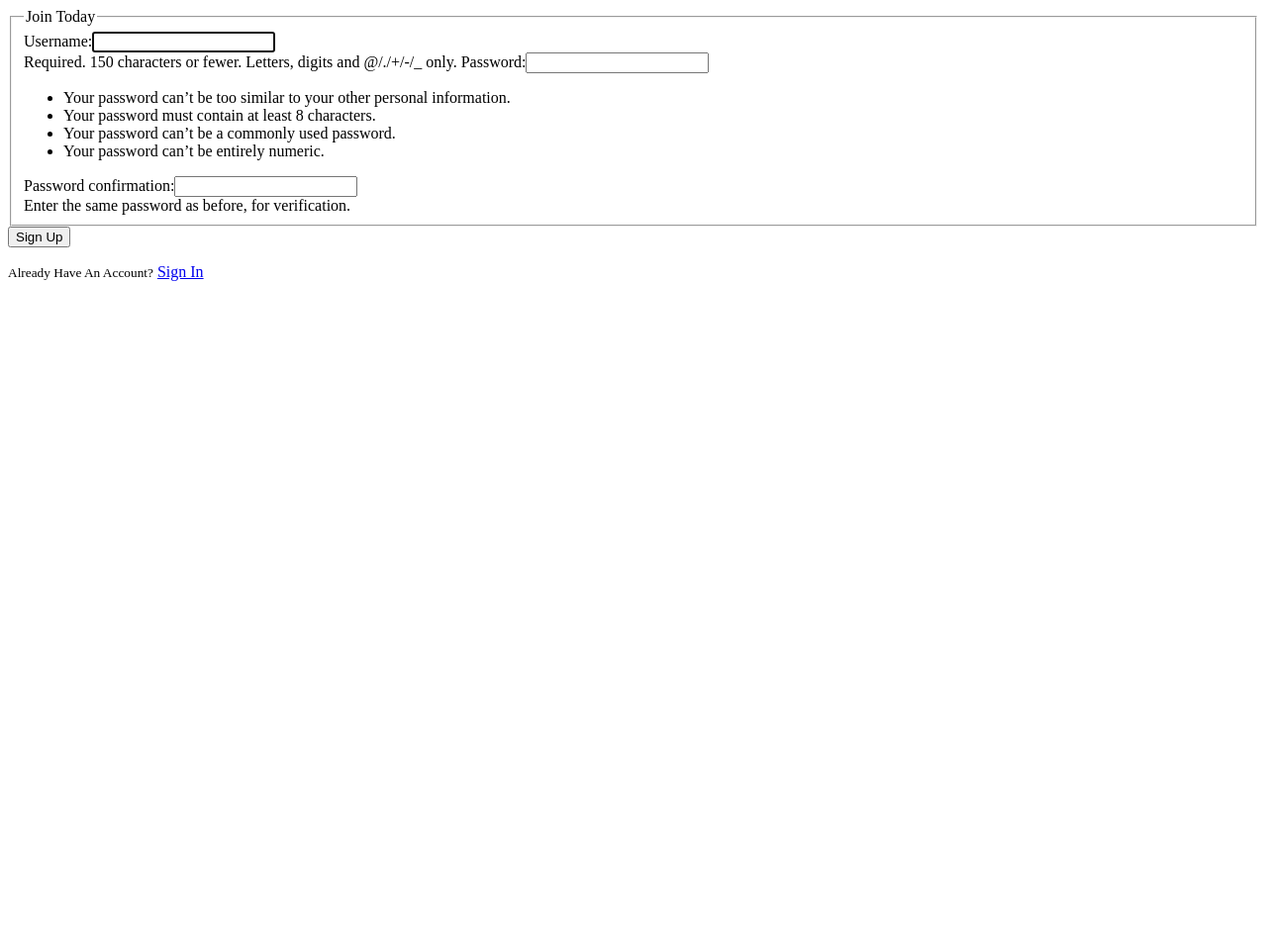
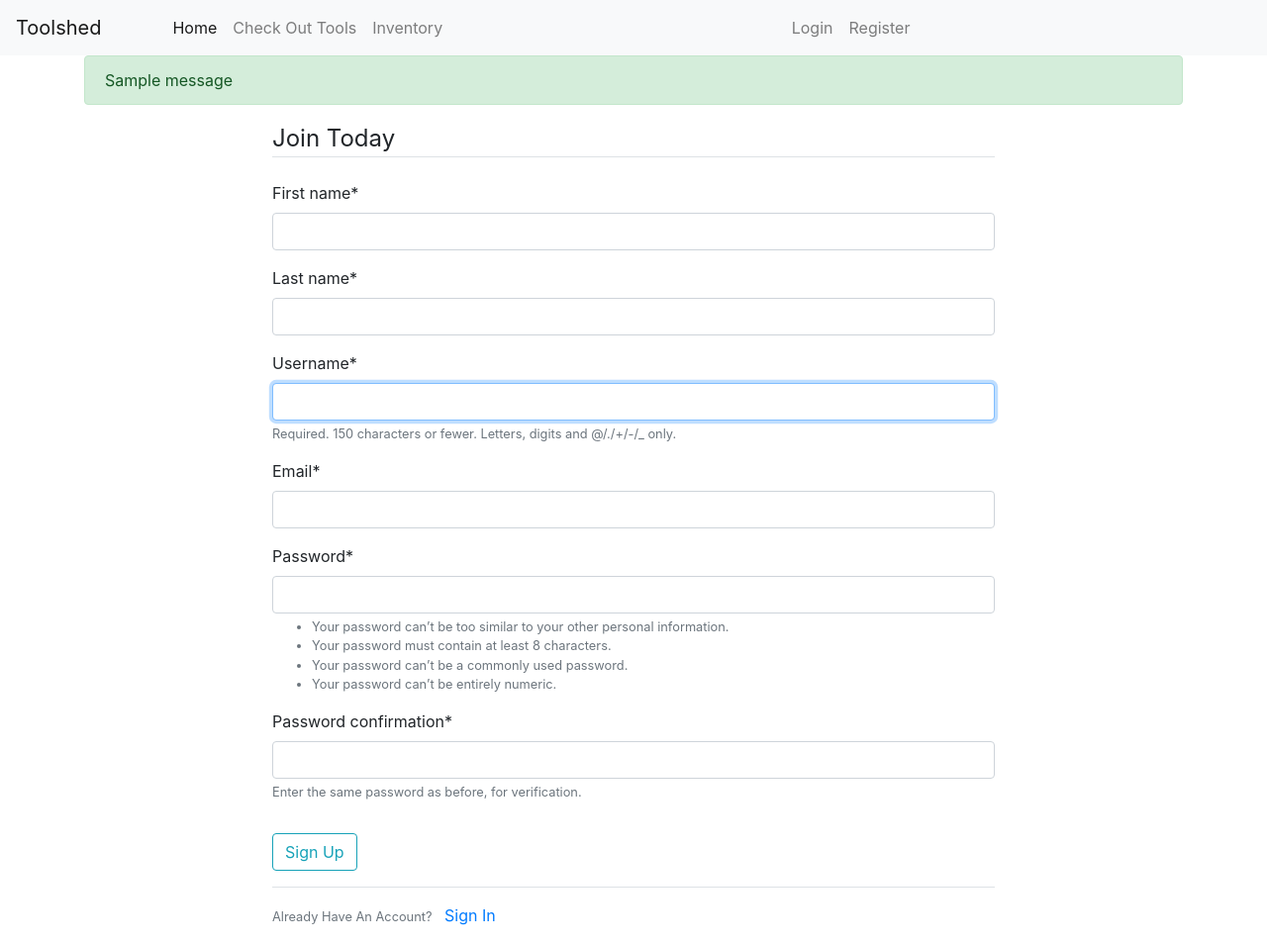
Before and after one commit to itsjaboyd/Tool-Coop, a Django app: page /register/ in a window 1280 px wide. Shown: the whole page at 99% size. Before the commit the page ends 284 px from the top, so only its background shows below. Run offline with Django 3.2, Linux system fonts and the light colour scheme; one stand-in notice (Sample message) is shown; some libraries are stand-ins or nearby versions.

Commit message:
added user registration

```diff
--- a/src/backend/templates/backend/base.html
+++ b/src/backend/templates/backend/base.html
@@ -11,10 +11,54 @@
     <title>Toolshed!</title>
   </head>
   <body>
-    {% block content%}
-    {% endblock %}
+    <nav class="navbar navbar-expand-lg navbar-light bg-light">
+      <button class="navbar-toggler" type="button" data-toggle="collapse" data-target="#navbarTogglerDemo03" aria-controls="navbarTogglerDemo03" aria-expanded="false" aria-label="Toggle navigation">
+        <span class="navbar-toggler-icon"></span>
+      </button>
+      <a class="navbar-brand" href="#">Toolshed</a>
 
+      <div class="collapse navbar-collapse" id="navbarTogglerDemo03">
+        <ul class="navbar-nav mr-auto ml-5 mt-2 mt-lg-0">
+          <li class="nav-item active">
+            <a class="nav-link" href="#">Home <span class="sr-only">(current)</span></a>
+          </li>
+          <li class="nav-item">
+            <a class="nav-link" href="#">Check Out Tools</a>
+          </li>
+          <li class="nav-item">
+              <a class="nav-link" href=".\inventory.html">Inventory</a>
+            </li>
+        </ul>
+        <ul class="navbar-nav mr-auto mt-2 mt-lg-0">
+          {% if user.is_authenticated%}
+          <li class="nav-item">
+            <a class="nav-link" href="{% url 'profile' %}">View Profile</a>
+          </li>
+          <li class="nav-item">
+            <a class="nav-link" href="{% url 'logout' %}">Logout</a>
+          </li>
+          {% else %}
+          <li class="nav-item">
+            <a class="nav-link" href="{% url 'login' %}">Login</a>
+          </li>
+          <li class="nav-item">
+            <a class="nav-link" href="{% url 'register' %}">Register</a>
+          </li>
+          {% endif %}
+        </ul>
+      </div>
 
+    </nav>
+    <div class="container">
+      {% if messages %}
+        {% for message in messages %}
+        <div class="alert alert-{{message.tags}}"> {{ message }}</div>
+        {% endfor %}
+      {% endif %}
+      {% block content%}
+      {% endblock %}
+
+    </div>
     <!-- Optional JavaScript -->
     <!-- jQuery first, then Popper.js, then Bootstrap JS -->
     <script src="https://code.jquery.com/jquery-3.4.1.slim.min.js" integrity="sha384-J6qa4849blE2+poT4WnyKhv5vZF5SrPo0iEjwBvKU7imGFAV0wwj1yYfoRSJoZ+n" crossorigin="anonymous"></script>
--- a/src/toolshed/settings.py
+++ b/src/toolshed/settings.py
@@ -33,6 +33,7 @@ ALLOWED_HOSTS = []
 INSTALLED_APPS = [
     'backend.apps.BackendConfig',
     'users.apps.UsersConfig',
+    'crispy_forms',
     'django.contrib.admin',
     'django.contrib.auth',
     'django.contrib.contenttypes',
@@ -120,3 +121,8 @@ USE_TZ = True
 # https://docs.djangoproject.com/en/3.0/howto/static-files/
 
 STATIC_URL = '/static/'
+
+CRISPY_TEMPLATE_PACK = 'bootstrap4'
+
+LOGIN_REDIRECT_URL = 'index'
+LOGIN_URL = 'login'
--- a/src/toolshed/urls.py
+++ b/src/toolshed/urls.py
@@ -14,6 +14,7 @@ Including another URLconf
     2. Add a URL to urlpatterns:  path('blog/', include('blog.urls'))
 """
 from django.contrib import admin
+from django.contrib.auth import views as auth_views
 from django.urls import path, include
 from users import views as user_views
 
@@ -21,4 +22,7 @@ urlpatterns = [
     path('', include('backend.urls')),
     path('admin/', admin.site.urls),
     path('register/', user_views.register, name='register'),
+    path('login/', auth_views.LoginView.as_view(template_name='users/login.html'), name='login'),
+    path('logout/', auth_views.LogoutView.as_view(template_name='users/logout.html'), name='logout'),
+    path('profile/', user_views.profile, name='profile'),
 ]
--- /dev/null
+++ b/src/users/forms.py
@@ -0,0 +1,13 @@
+from django import forms
+from django.contrib.auth.models import User
+from django.contrib.auth.forms import UserCreationForm
+
+
+class UserRegisterForm(UserCreationForm):
+    email = forms.EmailField()
+    first_name = forms.CharField(max_length=100)
+    last_name = forms.CharField(max_length=100)
+
+    class Meta:
+         model = User
+         fields = ['first_name', 'last_name', 'username','email', 'password1', 'password2']
--- /dev/null
+++ b/src/users/templates/users/profile.html
@@ -0,0 +1,6 @@
+{% extends "backend/base.html" %}
+{% block content %}
+<div style="padding-left: 140px;">
+  <h1>{{ user.username}}</h1>
+</div>
+{% endblock content %}
--- a/src/users/templates/users/register.html
+++ b/src/users/templates/users/register.html
@@ -1,18 +1,25 @@
+{% extends "backend/base.html" %}
+{% load crispy_forms_tags %}
+
 {% block content%}
+    <div class="row">
+        <div  class="col-sm-12 col-md-8 offset-md-2">
             <div class="content-section">
                 <form method="POST">
                     {% csrf_token %}
                     <fieldset class="form-group">
                         <legend class="border-bottom mb-4"> Join Today</legend>
-                {{ form }}
+                        {{ form|crispy}}
                     </fieldset>
                     <div class ="form-group">
                         <button class="btn btn-outline-info" type="submit"> Sign Up</button>
                     </div>
                 </form>
-        <div class="border-top pt-3">
+                <div class="border-top py-3">
                     <small class="text-muted">Already Have An Account?</small>
-            <a href="#" class="ml-2">Sign In</a>
+                    <a href="{% url 'login' %}" class="ml-2">Sign In</a>
+                </div>
+            </div>
         </div>
     </div>
 {% endblock content%}
--- a/src/users/views.py
+++ b/src/users/views.py
@@ -1,7 +1,22 @@
-from django.shortcuts import render
+from django.shortcuts import render, redirect
 from django.contrib.auth.forms import UserCreationForm
+from django.contrib import messages
+from django.contrib.auth.decorators import login_required
+from .forms import UserRegisterForm
 # Create your views here.
 
 def register(request):
-    form = UserCreationForm()
+    if request.method == 'POST':
+        form = UserRegisterForm(request.POST)
+        if form.is_valid():
+            form.save()
+            username = form.cleaned_data.get('username')
+            messages.success(request, f'Account created for {username}!')
+            return redirect('login')
+    else:
+        form= UserRegisterForm()
     return render(request, 'users/register.html', {'form': form})
+
+@login_required
+def profile(request):
+    return render(request, 'users/profile.html')
```
Also changed, not shown: src/backend/templates/backend/index.html (+0 -20 lines), src/users/templates/users/login.html (added, +19 -0 lines), src/users/templates/users/logout.html (added, +11 -0 lines), src/db.sqlite3. Lines whose indentation alone changed are shown as unchanged.
